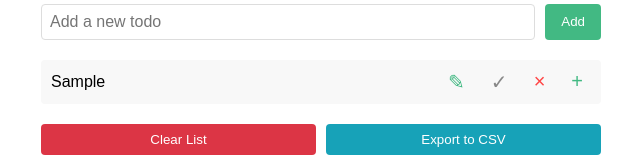
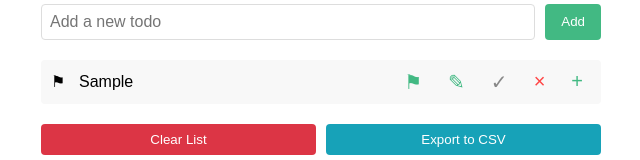
Before and after one commit to mamoodi/Test-Repo, a Vue app: page / in a window 1280 px wide. Both pictures are taken after typing "Sample" into the empty fields and a click on the button "Add". Shown: the part 124-284 px from the top of the page, without its empty margins (319-959 px from the left). Built offline with nearby package versions, Linux system fonts and the light colour scheme.

Commit message:
Add task priority feature with icons and dropdown

```diff
--- a/src/components/TodoItem.vue
+++ b/src/components/TodoItem.vue
@@ -2,6 +2,9 @@
   <li class="todo-item">
     <div class="todo-container">
       <div class="todo-text">
+        <div class="priority-icon" v-if="!todo.isSubtask" :title="todo.priority">
+          {{ getPriorityIcon(todo.priority) }}
+        </div>
         <span
           v-if="!isEditing"
           :class="{ completed: todo.completed }"
@@ -15,6 +18,20 @@
         />
       </div>
       <div class="todo-actions">
+        <div v-if="!todo.isSubtask" class="priority-dropdown" v-click-outside="closePriorityDropdown">
+          <button class="priority-btn" @click="togglePriorityDropdown">⚑</button>
+          <div v-if="showPriorityDropdown" class="priority-menu">
+            <div
+              v-for="priority in priorities"
+              :key="priority"
+              class="priority-item"
+              @click="changePriority(priority)"
+              :class="{ active: todo.priority === priority }"
+            >
+              {{ getPriorityIcon(priority) }} {{ priority }}
+            </div>
+          </div>
+        </div>
         <button v-if="!isEditing" class="edit-btn" @click="startEdit">✎</button>
         <button
           class="complete-btn"
@@ -50,8 +67,25 @@ export default {
   data() {
     return {
       isEditing: false,
-      editText: ''
+      editText: '',
+      showPriorityDropdown: false,
+      priorities: ['Critical', 'High', 'Medium', 'Low']
     }
+  },
+  directives: {
+    clickOutside: {
+      mounted(el, binding) {
+        el._clickOutside = (event) => {
+          if (!(el === event.target || el.contains(event.target))) {
+            binding.value(event);
+          }
+        };
+        document.addEventListener('click', el._clickOutside);
+      },
+      unmounted(el) {
+        document.removeEventListener('click', el._clickOutside);
+      },
+    },
   },
   methods: {
     startEdit() {
@@ -67,6 +101,25 @@ export default {
     },
     toggleComplete() {
       this.$emit('toggle-complete');
+    },
+    getPriorityIcon(priority) {
+      switch (priority) {
+        case 'Critical': return '❗';
+        case 'High': return '⚡';
+        case 'Medium': return '⚑';
+        case 'Low': return '↓';
+        default: return '⚑';
+      }
+    },
+    togglePriorityDropdown() {
+      this.showPriorityDropdown = !this.showPriorityDropdown;
+    },
+    closePriorityDropdown() {
+      this.showPriorityDropdown = false;
+    },
+    changePriority(priority) {
+      this.$emit('change-priority', priority);
+      this.showPriorityDropdown = false;
     }
   }
 }
@@ -149,4 +202,61 @@ export default {
 .add-subtask-btn:hover {
   color: #3aa876;
 }
+
+.todo-text {
+  display: flex;
+  align-items: center;
+  gap: 8px;
+}
+
+.priority-icon {
+  font-size: 16px;
+  min-width: 20px;
+}
+
+.priority-dropdown {
+  position: relative;
+}
+
+.priority-btn {
+  background-color: transparent;
+  border: none;
+  font-size: 20px;
+  cursor: pointer;
+  padding: 0 8px;
+  color: #42b983;
+}
+
+.priority-btn:hover {
+  color: #3aa876;
+}
+
+.priority-menu {
+  position: absolute;
+  top: 100%;
+  left: 0;
+  background-color: white;
+  border: 1px solid #ddd;
+  border-radius: 4px;
+  box-shadow: 0 2px 4px rgba(0,0,0,0.1);
+  z-index: 1000;
+  min-width: 120px;
+}
+
+.priority-item {
+  padding: 8px 12px;
+  cursor: pointer;
+  display: flex;
+  align-items: center;
+  gap: 8px;
+}
+
+.priority-item:hover {
+  background-color: #f5f5f5;
+}
+
+.priority-item.active {
+  background-color: #e8f5e9;
+  color: #42b983;
+}
 </style>
--- a/src/components/TodoList.vue
+++ b/src/components/TodoList.vue
@@ -21,6 +21,7 @@
         @delete-subtask="(subtaskId) => showDeleteSubtaskConfirmation(todo.id, subtaskId)"
         @edit-subtask="(subtaskId, text) => handleEditSubtask(todo.id, subtaskId, text)"
         @toggle-subtask-complete="(subtaskId) => handleToggleSubtaskComplete(todo.id, subtaskId)"
+        @change-priority="(priority) => handleChangePriority(todo.id, priority)"
       />
     </ul>
 
@@ -77,6 +78,7 @@ export default {
       'deleteSubtask',
       'editSubtask',
       'toggleSubtaskComplete',
+      'changePriority',
       'clearTodos',
       'loadTodos',
       'saveTodos'
@@ -163,14 +165,18 @@ export default {
       this.toggleSubtaskComplete({ parentId, subtaskId });
       this.saveTodos();
     },
+    handleChangePriority(todoId, priority) {
+      this.changePriority({ todoId, priority });
+      this.saveTodos();
+    },
     exportToCsv() {
-      const headers = 'Task,Status\n';
+      const headers = 'Task,Status,Priority\n';
       const rows = this.todos.map(todo => {
         const status = todo.completed ? 'Completed' : 'Pending';
         const escapedText = todo.text.includes('"') ?
           `"${todo.text.replace(/"/g, '""')}"` :
           todo.text.includes(',') ? `"${todo.text}"` : todo.text;
-        let row = `${escapedText},${status}`;
+        let row = `${escapedText},${status},${todo.priority}`;
 
         if (todo.subtasks && todo.subtasks.length > 0) {
           todo.subtasks.forEach(subtask => {
@@ -178,7 +184,7 @@ export default {
             const escapedSubText = subtask.text.includes('"') ?
               `"${subtask.text.replace(/"/g, '""')}"` :
               subtask.text.includes(',') ? `"${subtask.text}"` : subtask.text;
-            row += `\n  - ${escapedSubText},${subStatus}`;
+            row += `\n  - ${escapedSubText},${subStatus},-`;
           });
         }
         return row;
--- a/src/models/Todo.js
+++ b/src/models/Todo.js
@@ -5,6 +5,7 @@ export class Todo {
     this.completed = false;
     this.isSubtask = isSubtask;
     this.subtasks = isSubtask ? null : [];
+    this.priority = isSubtask ? null : 'Medium';  // Default priority for main tasks
   }
 
   addSubtask(text) {
@@ -38,6 +39,7 @@ export class Todo {
       text: this.text,
       completed: this.completed,
       isSubtask: this.isSubtask,
+      priority: this.priority,
       subtasks: this.subtasks?.map(subtask => subtask.toJSON()) || null
     };
   }
@@ -46,9 +48,20 @@ export class Todo {
     const todo = new Todo(json.text, json.isSubtask);
     todo.id = json.id;
     todo.completed = json.completed;
+    todo.priority = json.priority;
     if (json.subtasks) {
       todo.subtasks = json.subtasks.map(subtaskJson => Todo.fromJSON(subtaskJson));
     }
     return todo;
   }
+
+  setPriority(priority) {
+    if (this.isSubtask) {
+      throw new Error('Subtasks cannot have priority');
+    }
+    if (!['Critical', 'High', 'Medium', 'Low'].includes(priority)) {
+      throw new Error('Invalid priority level');
+    }
+    this.priority = priority;
+  }
 }
--- a/src/store/index.js
+++ b/src/store/index.js
@@ -62,6 +62,12 @@ export default createStore({
     },
     SET_TODOS(state, todos) {
       state.todos = todos;
+    },
+    CHANGE_PRIORITY(state, { todoId, priority }) {
+      const todo = state.todos.find(todo => todo.id === todoId);
+      if (todo) {
+        todo.setPriority(priority);
+      }
     }
   },
   actions: {
@@ -123,6 +129,9 @@ export default createStore({
     },
     saveTodos({ state }) {
       localStorage.setItem('todos', JSON.stringify(state.todos));
+    },
+    changePriority({ commit }, { todoId, priority }) {
+      commit('CHANGE_PRIORITY', { todoId, priority });
     }
   }
 });
```
